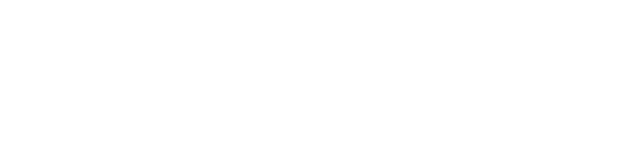
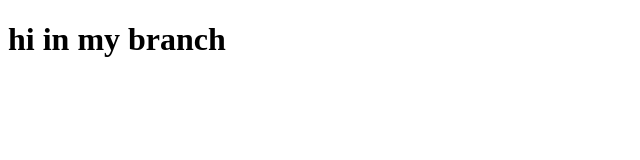
Before and after one commit to khaledeng/RecipeMarket, a plain HTML site: page Index.html in a window 1280 px wide. Shown: the whole page, without its empty margins (0-640 px from the left). Drawn offline with Linux system fonts and the light colour scheme.

Commit message:
test my branch

```diff
--- a/Index.html
+++ b/Index.html
@@ -6,6 +6,6 @@
     <title>RecipeMarket</title>
 </head>
 <body>
-
+    <h1>hi in my branch</h1>
 </body>
 </html>
```
